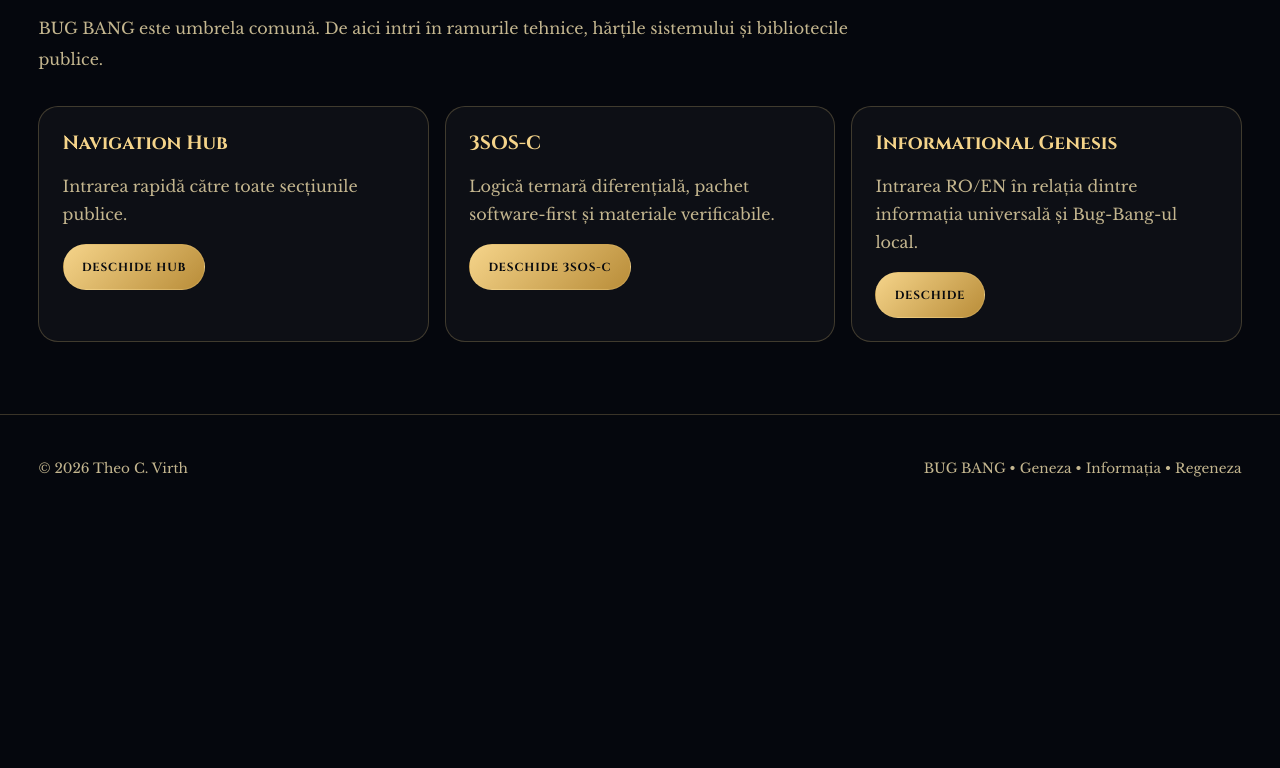
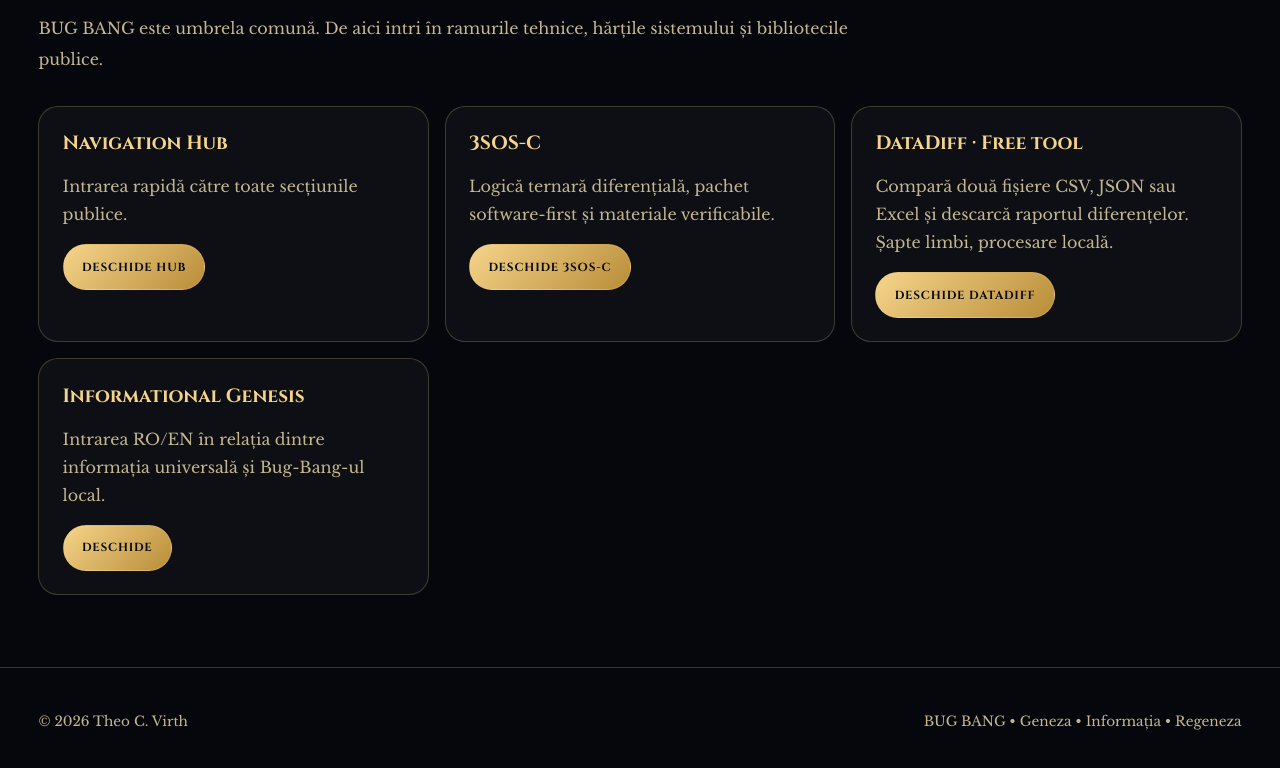
Before and after one commit to presedintero-collab/bug-bang-site, a plain HTML site: page index.html in a window 1280 px wide. Shown: the part 2376-3144 px from the top of the page. Before the commit the page ends 2898 px from the top, so only its background shows below. Drawn offline with nearby package versions, Linux system fonts and the light colour scheme.

Commit message:
Link DataDiff file comparator from TwistPhysics homepage tools

```diff
--- a/index.html
+++ b/index.html
@@ -82,7 +82,7 @@
     </div>
   </div>
 </section>
-    <section class="section"><div class="wrap"><h2>Portalul proiectelor</h2><p class="section-lead">BUG BANG este umbrela comună. De aici intri în ramurile tehnice, hărțile sistemului și bibliotecile publice.</p><div class="cards"><article class="card"><h3>Navigation Hub</h3><p>Intrarea rapidă către toate secțiunile publice.</p><a class="btn primary" href="navigation.html">Deschide Hub</a></article><article class="card"><h3>3SOS-C</h3><p>Logică ternară diferențială, pachet software-first și materiale verificabile.</p><a class="btn primary" href="3sos-c.html">Deschide 3SOS-C</a></article><article class="card"><h3>Informational Genesis</h3><p>Intrarea RO/EN în relația dintre informația universală și Bug-Bang-ul local.</p><a class="btn primary" href="informational-genesis.html">Deschide</a></article></div></div></section>
+    <section class="section"><div class="wrap"><h2>Portalul proiectelor</h2><p class="section-lead">BUG BANG este umbrela comună. De aici intri în ramurile tehnice, hărțile sistemului și bibliotecile publice.</p><div class="cards"><article class="card"><h3>Navigation Hub</h3><p>Intrarea rapidă către toate secțiunile publice.</p><a class="btn primary" href="navigation.html">Deschide Hub</a></article><article class="card"><h3>3SOS-C</h3><p>Logică ternară diferențială, pachet software-first și materiale verificabile.</p><a class="btn primary" href="3sos-c.html">Deschide 3SOS-C</a></article><article class="card"><h3>DataDiff · Free tool</h3><p>Compară două fișiere CSV, JSON sau Excel și descarcă raportul diferențelor. Șapte limbi, procesare locală.</p><a class="btn primary" href="datadiff.html">Deschide DataDiff</a></article><article class="card"><h3>Informational Genesis</h3><p>Intrarea RO/EN în relația dintre informația universală și Bug-Bang-ul local.</p><a class="btn primary" href="informational-genesis.html">Deschide</a></article></div></div></section>
   </main>
   <footer><div class="wrap footer"><span>© 2026 Theo C. Virth</span><span>BUG BANG • Geneza • Informația • Regeneza</span></div></footer>
 <script id="same-tab-internal-links">document.addEventListener("DOMContentLoaded",function(){document.querySelectorAll("a[target]").forEach(function(a){var h=a.getAttribute("href")||"";try{var u=new URL(h,window.location.href);if(u.origin===window.location.origin){a.removeAttribute("target");}}catch(e){a.removeAttribute("target");}});});</script></body>
```
